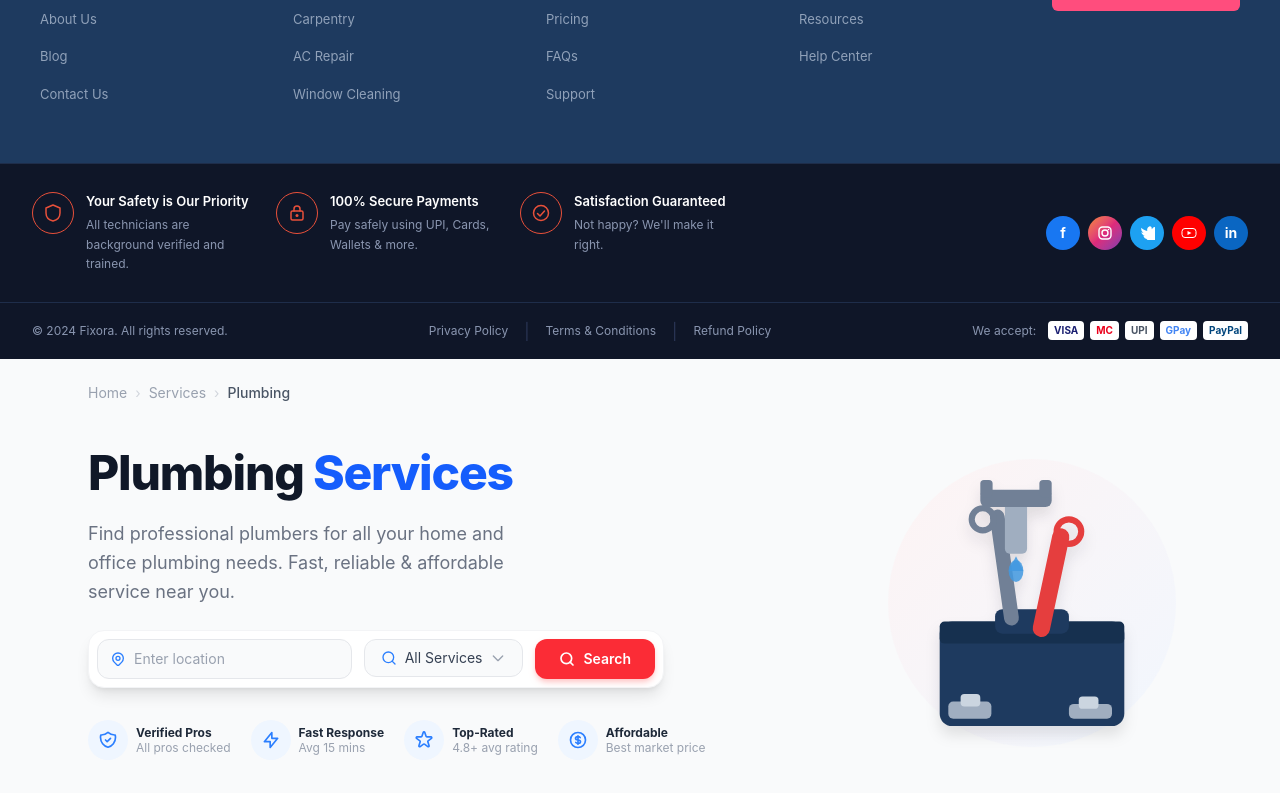
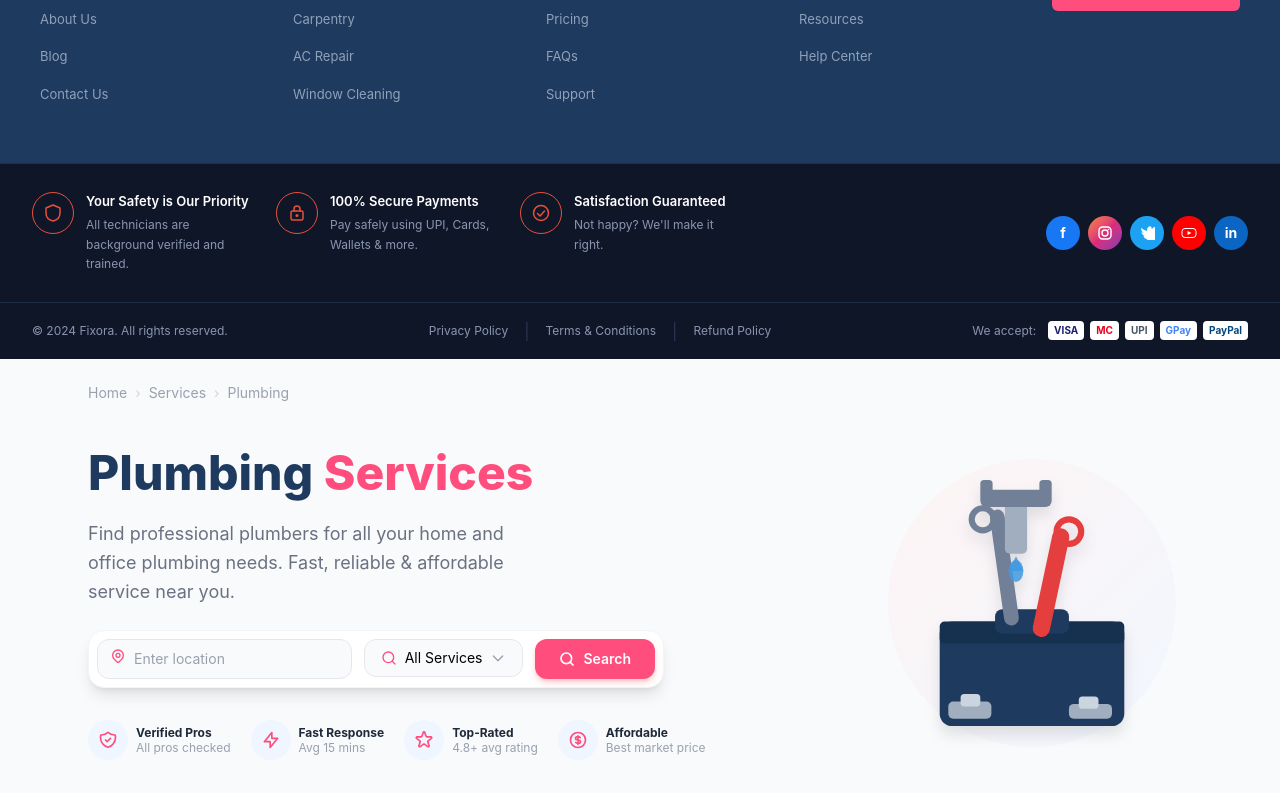
Before and after one commit to suriyaafrin/Hater-Kache, a React (Vite) app: page / in a window 1280 px wide. Shown: the part 1740-2533 px from the top of the page. Built offline with nearby package versions, Linux system fonts and the light colour scheme.

Commit message:
Update-5

```diff
--- a/src/Plumbing/PlumbingHiro.jsx
+++ b/src/Plumbing/PlumbingHiro.jsx
@@ -5,7 +5,6 @@ import StarRating from "./PlumberRating.jsx";
 import InfoRow from "./InfoRow.jsx";
 import PlumberDetail from "./PlumberDetail.jsx";
 import ResultsPanel from "./ResultsPanel.jsx";
-
 
 function PlumbingHero() {
   const [selected, setSelected] = useState(services[0]);
@@ -17,7 +16,6 @@ function PlumbingHero() {
   const [searched, setSearched] = useState(false);
   const [query, setQuery] = useState({ location: "", service: "" });
 
-  // Detail panel state
   const [selectedPlumber, setSelectedPlumber] = useState(null);
 
   const ddRef = useRef(null);
@@ -28,15 +26,6 @@ function PlumbingHero() {
     };
     document.addEventListener("mousedown", handler);
     return () => document.removeEventListener("mousedown", handler);
-  }, []);
-
-  // Close detail panel on Escape
-  useEffect(() => {
-    const handler = (e) => {
-      if (e.key === "Escape") setSelectedPlumber(null);
-    };
-    document.addEventListener("keydown", handler);
-    return () => document.removeEventListener("keydown", handler);
   }, []);
 
   const handleSearch = () => {
@@ -75,8 +64,8 @@ function PlumbingHero() {
   };
 
   return (
+    <div>
       <div className="min-h-screen bg-gray-50 font-sans">
-      {/* Plumber detail modal */}
         {selectedPlumber && (
           <PlumberDetail
             plumber={selectedPlumber}
@@ -84,42 +73,43 @@ function PlumbingHero() {
           />
         )}
 
-      {/* Breadcrumb */}
         <div className="max-w-6xl mx-auto px-6 pt-6">
           <nav className="flex items-center gap-2 text-sm text-gray-400">
-          <span className="hover:text-blue-600 cursor-pointer transition-colors">
+            <span className="hover:text-[#1E3A5F] cursor-pointer transition-colors">
               Home
             </span>
             <span className="text-gray-300">›</span>
-          <span className="hover:text-blue-600 cursor-pointer transition-colors">
+            <span className="hover:text-[#1E3A5F] cursor-pointer transition-colors">
               Services
             </span>
             <span className="text-gray-300">›</span>
-          <span className="text-gray-600 font-medium">Plumbing</span>
+            <span className="hover:text-[#1E3A5F] cursor-pointer transition-colors">
+              Plumbing
+            </span>
           </nav>
         </div>
-
-      {/* Hero */}
         <section className="max-w-6xl mx-auto px-6 py-10 flex flex-col md:flex-row items-start gap-10">
-        {/* Left */}
           <div className="flex-1 space-y-6">
             <div>
-            <h1 className="text-5xl font-extrabold text-gray-900 leading-tight tracking-tight">
-              Plumbing <span className="text-blue-600">Services</span>
+              <h1 className="text-5xl font-extrabold text-[#1E3A5F] leading-tight">
+                Plumbing <span className="text-[#FF4D7D]">Services</span>
               </h1>
-            <p className="mt-4 text-lg text-gray-500 max-w-md leading-relaxed">
+              <p className="mt-4 text-lg  text-gray-500 max-w-md leading-relaxed ">
                 Find professional plumbers for all your home and office plumbing
                 needs. Fast, reliable &amp; affordable service near you.
               </p>
             </div>
-
-          {/* ── Search Bar ── */}
-          <div className="flex flex-col sm:flex-row gap-3 bg-white shadow-lg rounded-2xl p-2 border border-gray-100 max-w-xl">
-            {/* Location */}
-            <div className="flex items-center gap-2 flex-1 px-3 py-2 rounded-xl bg-gray-50 border border-gray-200 focus-within:border-blue-400 transition-colors">
+            <div
+              className="flex flex-col sm:flex-row gap-3 bg-white shadow-lg
+            rounded-2xl p-2 border border-gray-100 max-w-xl"
+            >
+              <div
+                className="flex item-center gap-2 flex-1 px-3 py-2 rounded-xl
+              bg-gray-50 border border-gray-200 focus-within:border-[#FF4D7D] transition-colors"
+              >
                 <svg
                   viewBox="0 0 24 24"
-                className="w-4 h-4 text-blue-500 shrink-0"
+                  className="w-4 h-4 text-[#FF4D7D] shrink-0"
                   fill="none"
                   stroke="currentColor"
                   strokeWidth={2}
@@ -160,18 +150,19 @@ function PlumbingHero() {
                   </button>
                 )}
               </div>
-
-            {/* Service Dropdown */}
               <div className="relative" ref={ddRef}>
                 <button
                   onClick={() => setOpen(!open)}
-                className="flex items-center gap-2 px-4 py-2 bg-gray-50 border border-gray-200 rounded-xl text-sm text-gray-700 hover:border-blue-400 transition-colors whitespace-nowrap w-full sm:w-auto"
-                aria-haspopup="listbox"
+                  className="flex items-center gap-2
+                px-4 py-2 bg-gray-50 border border-gray-200 rounded-xl
+                text-sm text-grat-700 hover:border-[#FF4D7D] transition-colors
+                whitespace-nowrap w-full sm:w-auto "
+                  aria-haspopup="listbox "
                   aria-expanded={open}
                 >
                   <svg
                     viewBox="0 0 24 24"
-                  className="w-4 h-4 text-blue-500 shrink-0"
+                    className="w-4 h-4 text-[#FF4D7D]  shrink-0"
                     fill="none"
                     stroke="currentColor"
                     strokeWidth={2}
@@ -194,7 +185,6 @@ function PlumbingHero() {
                     />
                   </svg>
                 </button>
-
                 {open && (
                   <ul
                     role="listbox"
@@ -211,7 +201,7 @@ function PlumbingHero() {
                         }}
                         className={`px-4 py-2.5 cursor-pointer transition-colors hover:bg-blue-50 hover:text-blue-600 ${
                           selected === s
-                          ? "bg-blue-50 text-blue-600 font-medium"
+                            ? "bg-blue-50 text-[#1E3A5F] font-medium"
                             : "text-gray-700"
                         }`}
                       >
@@ -221,11 +211,9 @@ function PlumbingHero() {
                   </ul>
                 )}
               </div>
-
-            {/* Search Button */}
               <button
                 onClick={handleSearch}
-              className="px-6 py-2.5 bg-red-500 hover:bg-red-600 active:scale-95 text-white text-sm font-semibold rounded-xl transition-all shadow-md shadow-red-200 flex items-center gap-2"
+                className="px-6 py-2.5 bg-[#FF4D7D] hover:bg-[#ac143d] active:scale-95 text-white text-sm font-semibold rounded-xl transition-all shadow-md shadow-red-200 flex items-center gap-2"
               >
                 <svg
                   viewBox="0 0 24 24"
@@ -240,12 +228,10 @@ function PlumbingHero() {
                 Search
               </button>
             </div>
-
-          {/* ── Trust Badges ── */}
             <div className="flex flex-wrap gap-5 pt-2">
               {badges.map((b) => (
                 <div key={b.label} className="flex items-center gap-2 group">
-                <div className="w-10 h-10 rounded-full bg-blue-50 text-blue-500 flex items-center justify-center group-hover:bg-blue-100 transition-colors">
+                  <div className="w-10 h-10 rounded-full bg-blue-50 text-[#FF4D7D] flex items-center justify-center group-hover:bg-blue-100 transition-colors">
                     {b.icon}
                   </div>
                   <div className="text-xs leading-tight">
@@ -255,8 +241,6 @@ function PlumbingHero() {
                 </div>
               ))}
             </div>
-
-          {/* ── Results ── */}
             <ResultsPanel
               results={results}
               loading={loading}
@@ -266,8 +250,6 @@ function PlumbingHero() {
               onSelect={setSelectedPlumber}
             />
           </div>
-
-        {/* Right Illustration */}
           <div className="shrink-0 w-64 h-64 md:w-80 md:h-80 relative flex items-center justify-center">
             <div className="absolute inset-0 rounded-full bg-linear-to-br from-red-50 to-blue-50 scale-90 opacity-80" />
             <svg
@@ -333,8 +315,22 @@ function PlumbingHero() {
                 stroke="#718096"
                 strokeWidth="5"
               />
-            <rect x="62" y="210" width="35" height="14" rx="4" fill="#a0aec0" />
-            <rect x="72" y="204" width="16" height="10" rx="3" fill="#cbd5e0" />
+              <rect
+                x="62"
+                y="210"
+                width="35"
+                height="14"
+                rx="4"
+                fill="#a0aec0"
+              />
+              <rect
+                x="72"
+                y="204"
+                width="16"
+                height="10"
+                rx="3"
+                fill="#cbd5e0"
+              />
               <rect
                 x="160"
                 y="212"
@@ -351,10 +347,38 @@ function PlumbingHero() {
                 rx="3"
                 fill="#cbd5e0"
               />
-            <rect x="108" y="40" width="18" height="50" rx="4" fill="#a0aec0" />
-            <rect x="88" y="38" width="58" height="14" rx="5" fill="#718096" />
-            <rect x="88" y="30" width="10" height="14" rx="3" fill="#718096" />
-            <rect x="136" y="30" width="10" height="14" rx="3" fill="#718096" />
+              <rect
+                x="108"
+                y="40"
+                width="18"
+                height="50"
+                rx="4"
+                fill="#a0aec0"
+              />
+              <rect
+                x="88"
+                y="38"
+                width="58"
+                height="14"
+                rx="5"
+                fill="#718096"
+              />
+              <rect
+                x="88"
+                y="30"
+                width="10"
+                height="14"
+                rx="3"
+                fill="#718096"
+              />
+              <rect
+                x="136"
+                y="30"
+                width="10"
+                height="14"
+                rx="3"
+                fill="#718096"
+              />
               <ellipse
                 cx="117"
                 cy="104"
@@ -372,6 +396,7 @@ function PlumbingHero() {
           </div>
         </section>
       </div>
+    </div>
   );
 }
 
```
Lines whose indentation alone changed are shown as unchanged.
